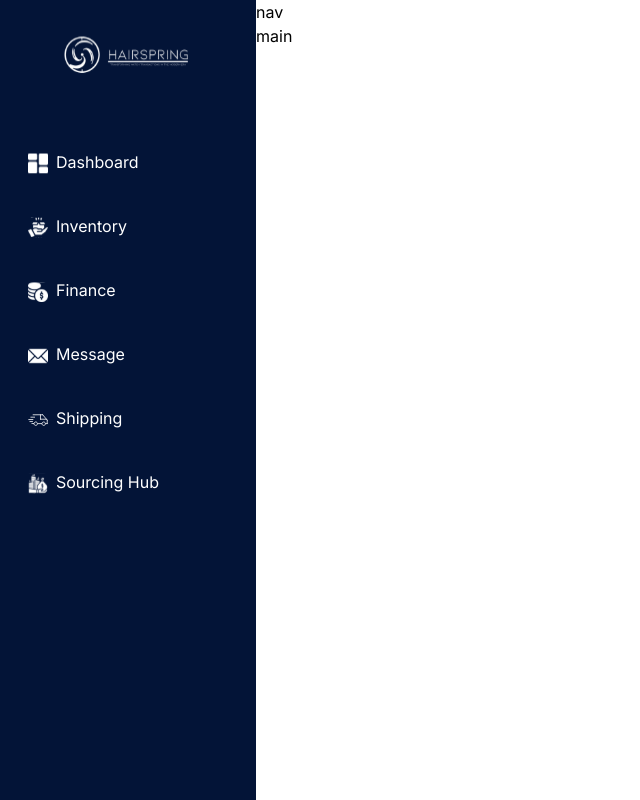
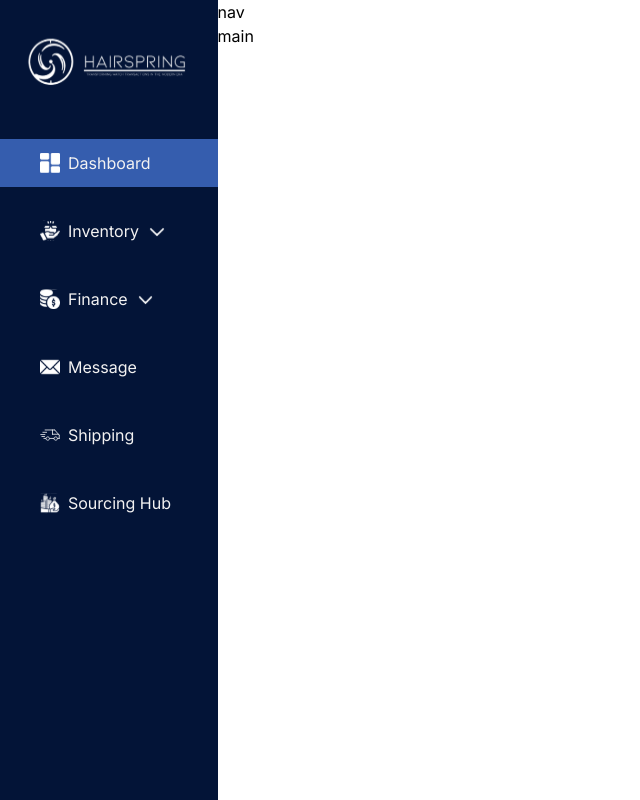
Before and after one commit to Tahirasif31/dashboard_hairspring, a Next.js app: page / in a window 1280 px wide. Shown: the whole page, without its empty margins (0-640 px from the left). Built offline with nearby package versions, Linux system fonts and the light colour scheme.

Commit message:
sidebar again

```diff
--- a/app/components/sidebar/SidbarItem.js
+++ b/app/components/sidebar/SidbarItem.js
@@ -1,10 +1,23 @@
+"use client";
+
 import Image from "next/image";
+import Link from "next/link";
+import { usePathname } from "next/navigation";
 
-function SidebarItem({ title, img }) {
+function SidebarItem({ title, img, href, down }) {
+  const pathname = usePathname();
   return (
-    <li className="pl-7">
-      <Image src={img} width={20} height={21} className="inline mr-2" />
-      {title}
+    <li
+      className={`py-3 2xl:pl-16 lg:pl-10 2xl:text-[18px] md:pl-6 ${
+        pathname === href ? "bg-[#355DAE]" : ""
+      }`}
+    >
+      <Link href={href} className="flex">
+        <Image src={img} width={20} height={21} className={`inline mr-2 `} />
+        <p className="flex gap-2 align-middle">
+          <span>{title}</span> <img src={down} className="mt-[3px]" />
+        </p>
+      </Link>
     </li>
   );
 }
--- a/app/components/sidebar/Sidebar.js
+++ b/app/components/sidebar/Sidebar.js
@@ -7,17 +7,35 @@ function Sidebar() {
     <div className="bg-[#031437] row-start-1 row-end-2">
       <Image
         src={"/logo.svg"}
-        width={142}
-        height={51}
+        width={180}
+        height={70}
         className="mx-auto mt-[29px]"
       />
       <SidebarList>
-        <SidebarItem title="Dashboard" img={"/dashboard.svg"} />
-        <SidebarItem title="Inventory" img={"/inventory.svg"} />
-        <SidebarItem title="Finance" img={"/finance.svg"} />
-        <SidebarItem title="Message" img={"/message.svg"} />
-        <SidebarItem title="Shipping" img={"/shipping.svg"} />
-        <SidebarItem title="Sourcing Hub" img={"/sourcinghub.svg"} />
+        <SidebarItem title="Dashboard" img={"/dashboard.svg"} href={"/"} />
+        <SidebarItem
+          title="Inventory"
+          img={"/inventory.svg"}
+          href={"/inventory"}
+          down={"/down.svg"}
+        />
+        <SidebarItem
+          title="Finance"
+          img={"/finance.svg"}
+          href={"/finance"}
+          down={"/down.svg"}
+        />
+        <SidebarItem title="Message" img={"/message.svg"} href={"/message"} />
+        <SidebarItem
+          title="Shipping"
+          img={"/shipping.svg"}
+          href={"/shipping"}
+        />
+        <SidebarItem
+          title="Sourcing Hub"
+          img={"/sourcinghub.svg"}
+          href={"/sourcinghub"}
+        />
       </SidebarList>
     </div>
   );
--- a/app/components/sidebar/SidebarList.js
+++ b/app/components/sidebar/SidebarList.js
@@ -1,6 +1,6 @@
 function SidebarList({ children }) {
   return (
-    <ul className="text-[#FFFFFF] mt-[70px] text-base mb-[40px] flex flex-col gap-10">
+    <ul className="text-[#f3f2f2] mt-[45px] text-base mb-[40px] flex flex-col gap-5 2xl:gap-6">
       {children}
     </ul>
   );
--- a/app/page.js
+++ b/app/page.js
@@ -3,7 +3,7 @@ import Sidebar from "./components/sidebar/Sidebar";
 
 export default function Home() {
   return (
-    <div className="grid grid-cols-[20fr_80fr] h-screen">
+    <div className="grid grid-cols-[17fr_83fr] h-screen">
       {/* Sidebar */}
       <Sidebar />
       <div>
```
Also changed, not shown: public/down.svg (added).
